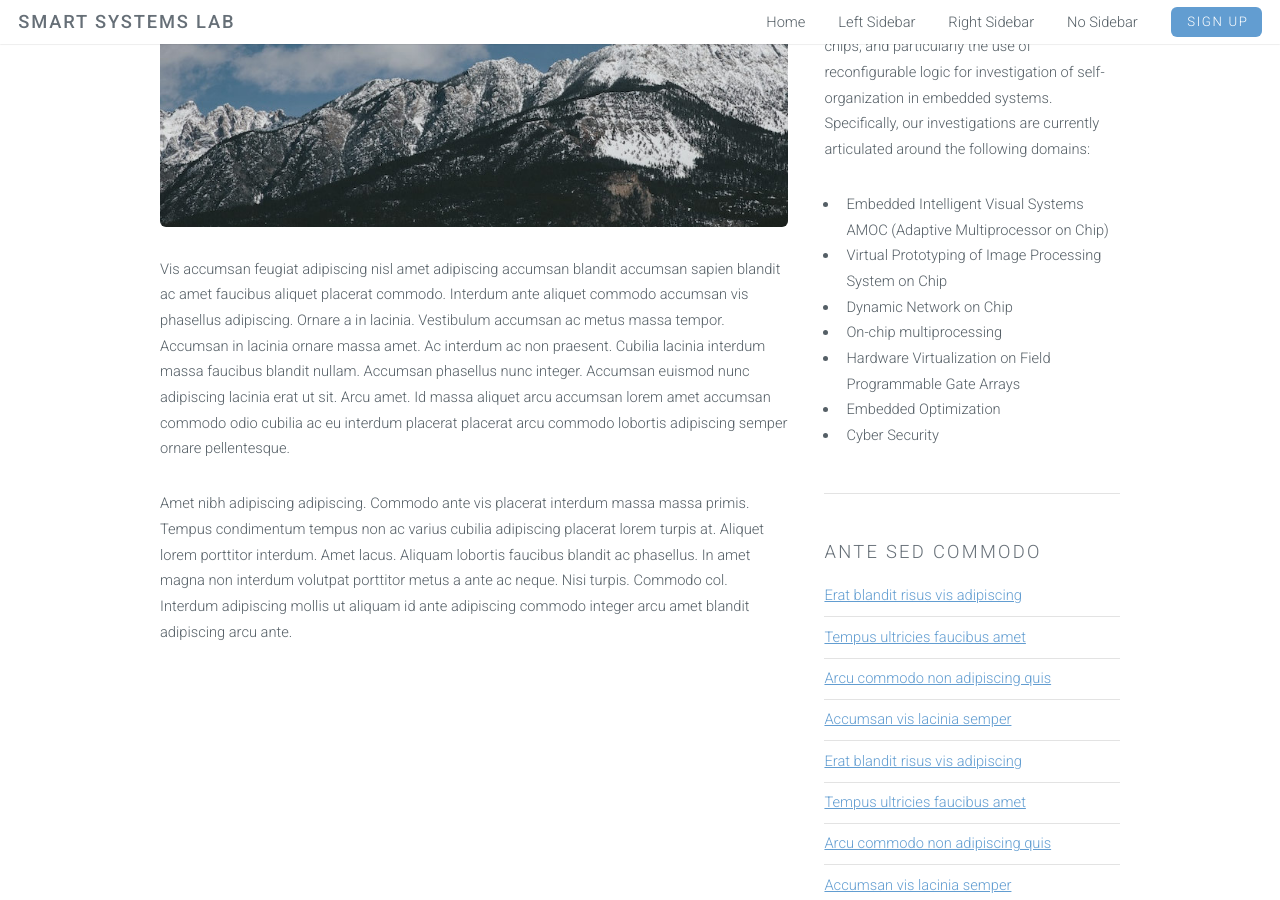
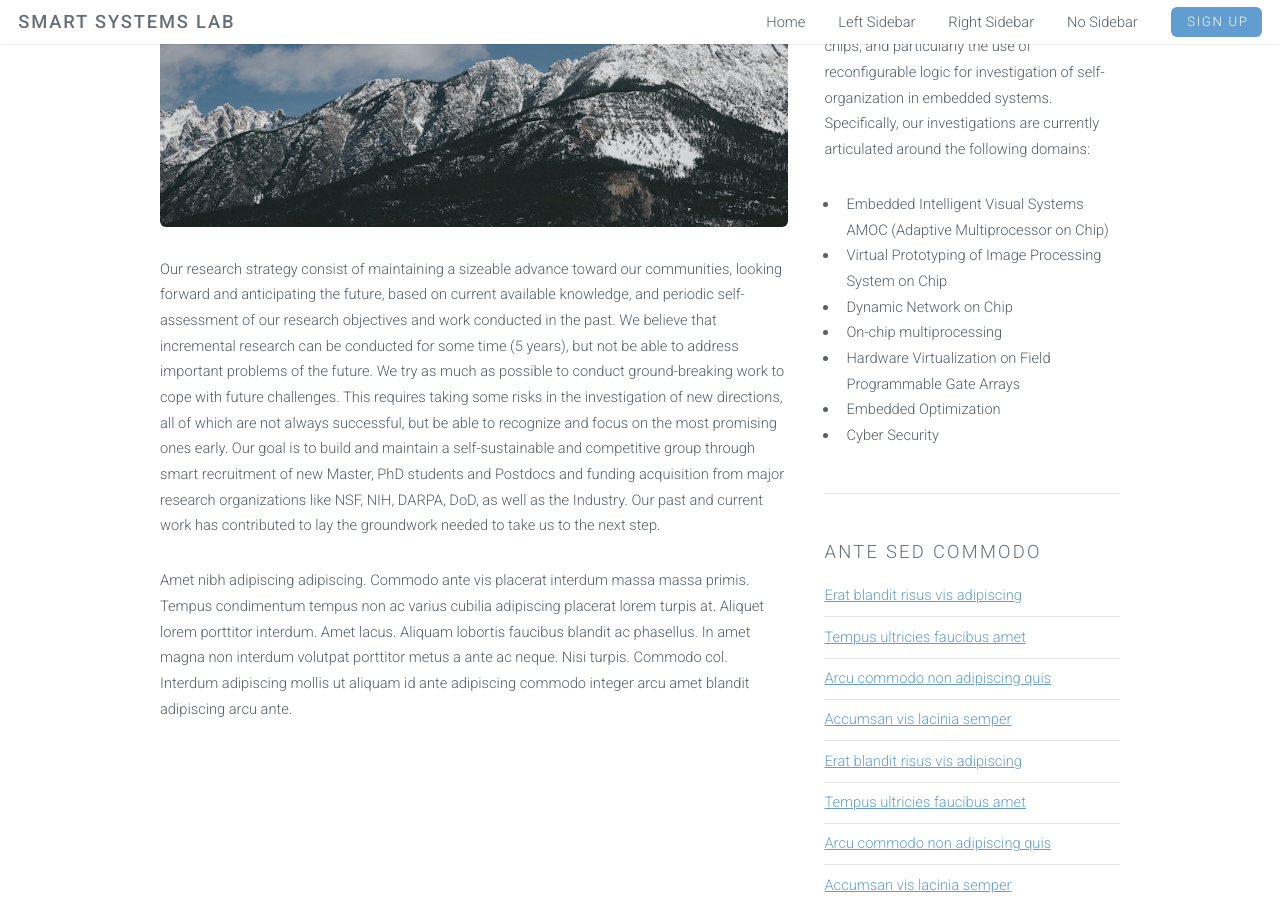
Before and after one commit to smartsystemslab-uf/smartsystemslab-uf.github.io, a Jekyll site: the page no-sidebar.html, which Jekyll copies as it is, in a window 1280 px wide and 900 px high, scrolled down 1875 px. Built offline with Jekyll 4.4.1, drawn with Linux system fonts in a browser that asks for light colours.

Commit message:
Adding content

```diff
--- a/no-sidebar.html
+++ b/no-sidebar.html
@@ -86,7 +86,7 @@
 						<section>
 							<h2>Research</h2>
 							<a href="#" class="image fit"><img src="images/pic03.jpg" alt="" /></a>
-							<p>Vis accumsan feugiat adipiscing nisl amet adipiscing accumsan blandit accumsan sapien blandit ac amet faucibus aliquet placerat commodo. Interdum ante aliquet commodo accumsan vis phasellus adipiscing. Ornare a in lacinia. Vestibulum accumsan ac metus massa tempor. Accumsan in lacinia ornare massa amet. Ac interdum ac non praesent. Cubilia lacinia interdum massa faucibus blandit nullam. Accumsan phasellus nunc integer. Accumsan euismod nunc adipiscing lacinia erat ut sit. Arcu amet. Id massa aliquet arcu accumsan lorem amet accumsan commodo odio cubilia ac eu interdum placerat placerat arcu commodo lobortis adipiscing semper ornare pellentesque.</p>
+							<p>Our research strategy consist of maintaining a sizeable advance toward our communities, looking forward and anticipating the future, based on current available knowledge, and periodic self-assessment of our research objectives and work conducted in the past. We believe that incremental research can be conducted for some time (5 years), but not be able to address important problems of the future. We try as much as possible to conduct ground-breaking work to cope with future challenges. This requires taking some risks in the investigation of new directions, all of which are not always successful, but be able to recognize and focus on the most promising ones early. Our goal is to build and maintain a self-sustainable and competitive group through smart recruitment of new Master, PhD students and Postdocs and funding acquisition from major research organizations like NSF, NIH, DARPA, DoD, as well as the Industry. Our past and current work has contributed to lay the groundwork needed to take us to the next step. </p>
 							<p>Amet nibh adipiscing adipiscing. Commodo ante vis placerat interdum massa massa primis. Tempus condimentum tempus non ac varius cubilia adipiscing placerat lorem turpis at. Aliquet lorem porttitor interdum. Amet lacus. Aliquam lobortis faucibus blandit ac phasellus. In amet magna non interdum volutpat porttitor metus a ante ac neque. Nisi turpis. Commodo col. Interdum adipiscing mollis ut aliquam id ante adipiscing commodo integer arcu amet blandit adipiscing arcu ante.</p>
 						</section>
 					</div>
```
